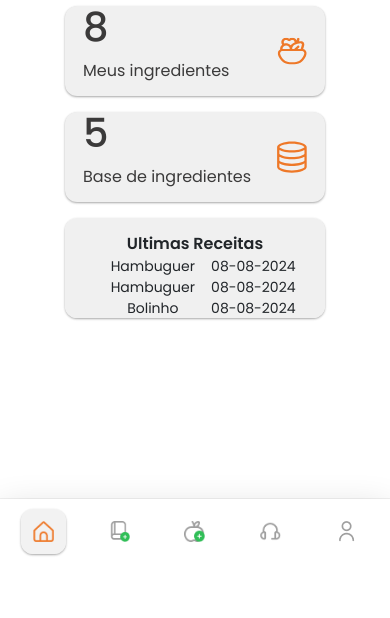
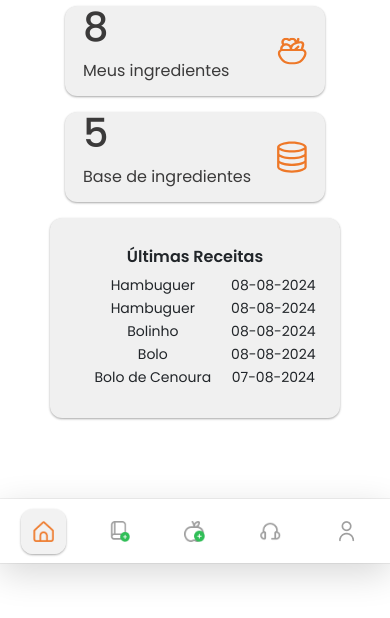
Before and after one commit to TheJoaoVitorio/WLN-Django, a Django app: page /app/home/ in a window 390 px wide. Shown: the part 281-899 px from the top of the page. Before the commit the page ends 844 px from the top, so only its background shows below. Run offline with Django 5.2, Linux system fonts and the light colour scheme; the first user in the database is signed in; data comes from the database, SQL or seed files in the repository; lists and menus that the app fills with data are empty; some libraries are stand-ins or nearby versions.

Commit message:
commit intermediario

```diff
--- a/app/templates/principal.html
+++ b/app/templates/principal.html
@@ -136,13 +136,26 @@
 
                         </div>
                         <div class="dashboard-menu-table">
-                            <div class="title-table">Ultimas Receitas</div>
+                            <div class="title-table">Últimas Receitas</div>
                             <table>
                                 <tbody>
                                     {% for receita in UltimasReceitas %}
                                         <tr class="linha-tbody">
-                                                    <th>{{receita.nomeReceita}}</th>
-                                                    <th>{{receita.created_at|date:"d-m-Y"}}</th>
+                                            <th>
+                                                <div class="text-container" title="{{ receita.nomeReceita }}" onclick="toggleText(this)">
+                                                    {% if receita.nomeReceita|length > 15 %}
+                                                        <span class="truncated-text">{{ receita.nomeReceita|slice:":15" }}...</span>
+                                                    {% else %}
+                                                        {{ receita.nomeReceita }}
+                                                    {% endif %}
+
+                                                    {% if receita.nomeReceita|length > 15 %}
+                                                        <button class="show-more-btn" onclick="toggleText(this)">Mostrar mais</button>
+                                                    {% endif %}
+                                                    <span class="full-text">{{ receita.nomeReceita }}</span>
+                                                </div>
+                                            </th>
+                                            <th>{{ receita.created_at|date:"d-m-Y" }}</th>
                                         </tr>
                                     {% endfor %}
                                 </tbody>
@@ -160,5 +173,16 @@
     <script src="https://code.jquery.com/jquery-3.2.1.slim.min.js"></script>
     <script src="https://maxcdn.bootstrapcdn.com/bootstrap/4.0.0/js/bootstrap.min.js"></script>
     <script src="{% static 'js/timerMessage.js' %}"></script>
+    <script>
+        function toggleText(button) {
+        const textContainer = button.parentElement;
+        textContainer.classList.toggle('show-full');
+        // Alterar o texto do botão para refletir a ação
+        if (textContainer.classList.contains('show-full')) {
+            button.textContent = 'mostra menos';
+        } else {
+            button.textContent = 'Mostrar mais';
+        }
+    }</script>
 </body>
 </html>
--- a/app/templates/tabelaLinear.html
+++ b/app/templates/tabelaLinear.html
@@ -16,7 +16,7 @@
 
         </div>
         <h1 style="font-size: xx-large; ">Nome da Receita</h1>
-        <div class="tabela-nutricional">
+        <div class="tabela-nutricional-linaer">
             <h2>INFORMAÇÃO NUTRICIONAL</h2>
             <hr>
             <div class="content_porcoes">
--- a/app/templates/tabelaV_broken.html
+++ b/app/templates/tabelaV_broken.html
@@ -15,7 +15,7 @@
         </div>
         <h1 style="font-size: xx-large; ">Nome da Receita</h1>
 
-        <div class="tabela-nutricional">
+        <div class=".tabela-nutricional-quebrada">
             <div>
                 <h2>INFORMAÇÃO NUTRICIONAL</h2>
                 <hr style="    background-color: black;padding: 0.50px; ">
--- a/app/templates/tabelaVert.html
+++ b/app/templates/tabelaVert.html
@@ -15,7 +15,7 @@
         </div>
         <h1 style="font-size: xx-large; ">Nome da Receita</h1>
 
-        <div class="tabela-nutricional">
+        <div class="tabela-nutricional-vertical">
             <h2>INFORMAÇÃO NUTRICIONAL</h2>
             <hr>
             <p>Porção por embalagem: <span id="porcoesEmbTabela"></span> porções</p>
--- a/app/urls.py
+++ b/app/urls.py
@@ -4,6 +4,8 @@ from usuarios.views import gerenciarConta
 from django.urls import reverse
 
 urlpatterns = [
+
+
     path('home/', views.home, name='home'),
     path('receitas/', views.receitas, name='receitas'),
     path('receitas/excluirReceita/<int:Receita_id>', views.excluirReceita, name='excluir-receita'),
--- a/app/views.py
+++ b/app/views.py
@@ -25,6 +25,9 @@ from django.urls import reverse
 
 
 # Create your views here.
+
+
+
 @login_required(login_url='/usuarios/login/')
 def home(request):
     if request.method == 'GET':
--- a/templates/static/css/style.css
+++ b/templates/static/css/style.css
@@ -645,15 +645,44 @@ img.email{
     width: 400px;
     height: 350px;
     padding: 14px;
+    position: relative;
+    overflow: hidden; /* Garante que o conteúdo não ultrapasse os limites */
 
     background: var(--cor-cinza3);
     border-radius: 12px;
     display: flex;
+    justify-content: center;
     flex-direction: column;
     text-align: center;
     box-shadow: rgba(0, 0, 0, 0.12) 0px 1px 3px, rgba(0, 0, 0, 0.24) 0px 1px 2px;
-    overflow: auto;
-}
+    overflow: hidden;
+}
+
+.text-container {
+    position: relative;
+    display: inline-block;
+    cursor: pointer;
+}
+
+.show-more-btn {
+    display: none; /* Esconde o botão por padrão em telas maiores */
+}
+
+.truncated-text {
+    display: inline;
+}
+.full-text {
+    display: none; /* Inicialmente oculta o texto completo */
+    white-space: nowrap;
+    background-color: #f9f9f9;
+    border: 1px solid #ddd;
+    padding: 5px;
+    position: absolute;
+    left: 0;
+    top: 100%; /* Posiciona o texto completo abaixo do texto truncado */
+    z-index: 1;
+}
+
 .dashboard-menu-table table{
     display: flex;
     justify-content: space-around;
@@ -663,15 +692,19 @@ img.email{
 }
 .title-table{
     font-weight: 600;
+    margin-bottom: 15px;
 }
 .linha-tbody th{
     font-weight: 400;
     font-size: 14px;
 }
 .dashboard-menu-table table tbody tr th{
-    gap: 10px;
-    column-gap: 40px;
-}
+   padding-left: 20px;
+   padding-bottom: 2px;
+}
+
+
+
 #baseIngredienteLink{
     cursor: pointer;
 }
@@ -751,13 +784,47 @@ img.email{
     background: #F0F0F0;
     border-radius: 6px;
 
+
+    position: relative;
     max-width: 95%;
     width: 400px;
     display: flex;
     justify-content: center;
     align-items: center;
     box-shadow: rgba(0, 0, 0, 0.12) 0px 1px 3px, rgba(0, 0, 0, 0.24) 0px 1px 2px;
-}
+    overflow: hidden;
+
+    white-space: nowrap;
+}
+
+
+.text-container {
+    position: relative;
+    display: inline-block;
+    cursor: pointer;
+}
+
+.truncated-text {
+    display: inline;
+}
+
+.full-text {
+    visibility: hidden; /* Esconde o texto completo inicialmente */
+    opacity: 0;
+    position: absolute;
+    left: 0;
+    top: 100%; /* Posiciona o texto completo abaixo do texto truncado */
+    white-space: nowrap;
+    background-color: #f9f9f9;
+    border: 1px solid #ddd;
+    padding: 5px;
+    transition: opacity 0.3s;
+    z-index: 1;
+}
+
+
+
+
 .receitas table th{
     font-weight: 400;
 }
@@ -1984,9 +2066,32 @@ textarea:focus{
         width: 30px;
     }
     .dashboard-menu-table{
-        width: 260px;
-        height: 100px;
-    }
+        width: 290px;
+        height: 160px;
+        overflow: auto;
+         height: 200px;
+    }
+    .title-table {
+        font-weight: 600;
+        margin-bottom: 6px;
+    }
+    .text-container {
+        display: block;
+
+    }
+
+    .show-more-btn {
+    display: inline-block; /* Exibe o botão para todos os tamanhos de tela */
+    background: none;
+    border: 1px solid #007bff;
+    color: #007bff;
+    cursor: pointer;
+    padding: 5px 10px;
+    font-size: 14px;
+    text-decoration: none;
+    border-radius: 3px;
+    transition: background-color 0.3s, color 0.3s;
+}
     /**/
 
     /* Conta */
```
Also changed, not shown: other parts of templates/static/css/style.css (+16 -1 lines), app/templates/receitas.html (+8 -1 lines), templates/static/js/receitaAPI.js (+103 -0 lines), app/templates/criando-receita.html (line endings or trailing spaces), db.sqlite3. Lines whose indentation alone changed are shown as unchanged.
